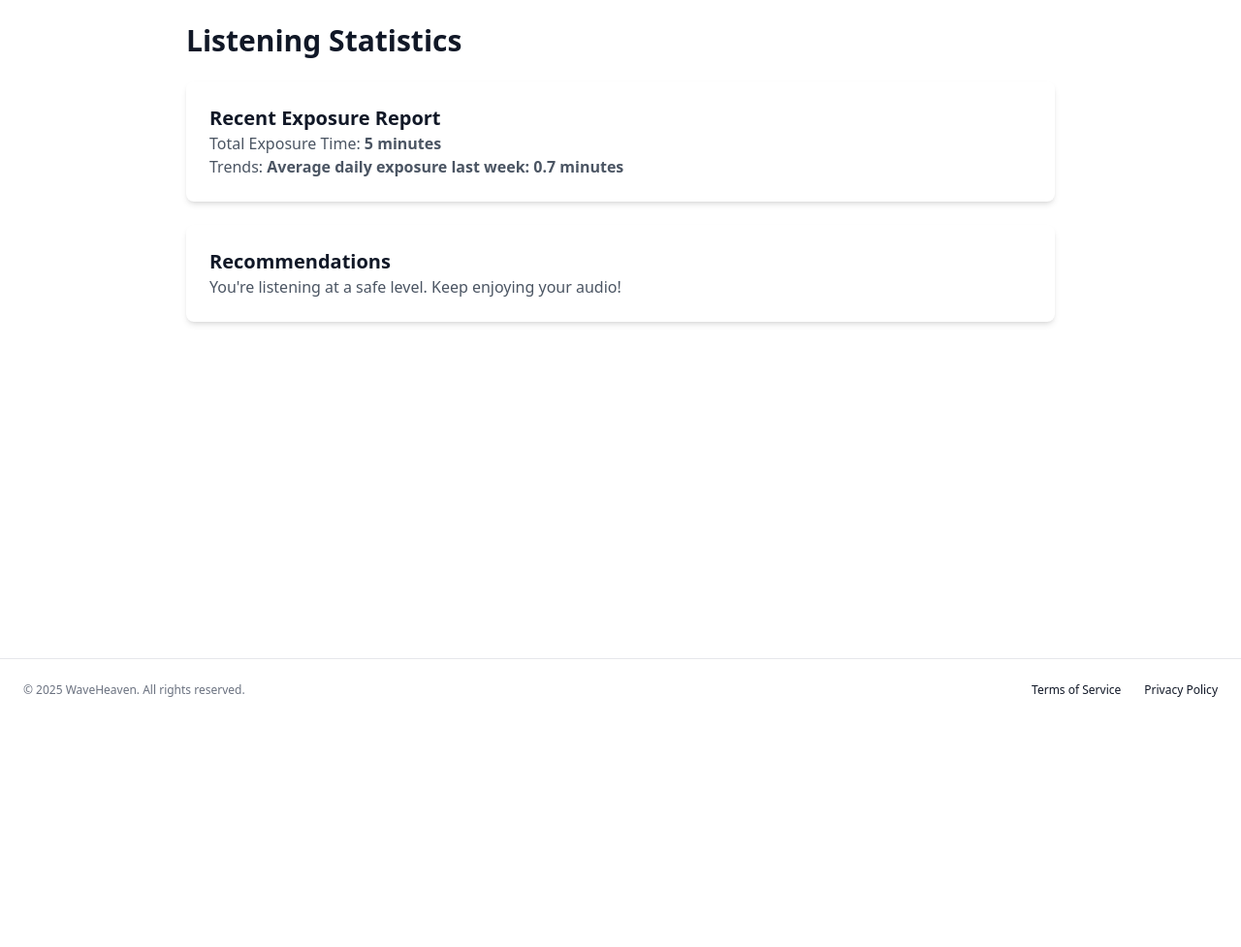
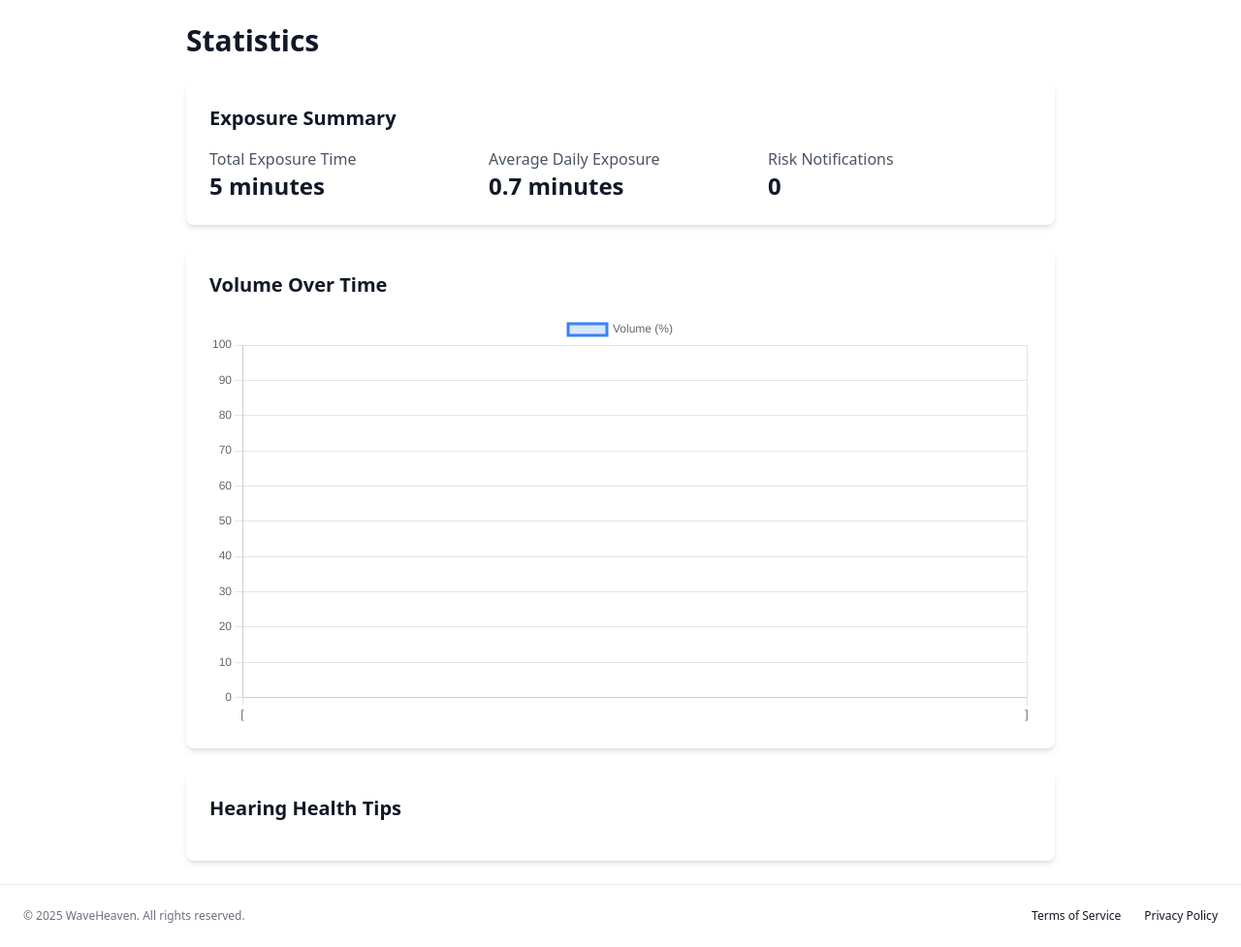
Before and after one commit to AGR-23/WaveHeaven, a Django app: page /statistics/ in a window 1280 px wide. Shown: the part 56-1033 px from the top of the page at 97% size. Before the commit the page ends 775 px from the top, so only its background shows below. Run offline with Django 5.2, Linux system fonts and the light colour scheme; a user stored in the database is signed in; data comes from the database, SQL or seed files in the repository; both versions use the stored data as it was after the commit; data that the repository does not hold is empty; some libraries are stand-ins or nearby versions.

Commit message:
Implementing graphics

```diff
--- a/waveheavenproject/profiles/templates/statistics.html
+++ b/waveheavenproject/profiles/templates/statistics.html
@@ -7,6 +7,7 @@
     <title>WaveHeaven - User Statistics</title>
     <script src="https://cdn.tailwindcss.com"></script>
     <script src="https://unpkg.com/lucide@latest"></script>
+    <script src="https://cdn.jsdelivr.net/npm/chart.js"></script> <!-- Chart.js -->
     <script>
         tailwind.config = {
             darkMode: 'class',
@@ -48,22 +49,42 @@
     <!-- Main Content -->
     <main class="flex-1 p-6">
         <div class="max-w-4xl mx-auto">
-            <h1 class="text-3xl font-bold mb-6">Listening Statistics</h1>
+            <h1 class="text-3xl font-bold mb-6">Statistics</h1>
 
-            {% if message %}
-                <p class="text-gray-500 dark:text-gray-400">{{ message }}</p>
-            {% else %}
-                <div class="bg-white dark:bg-gray-800 rounded-lg shadow-md p-6">
-                    <h2 class="text-xl font-semibold">Recent Exposure Report</h2>
-                    <p class="text-gray-600 dark:text-gray-400">Total Exposure Time: <strong>{{ stats.total_exposure_time }} minutes</strong></p>
-                    <p class="text-gray-600 dark:text-gray-400">Trends: <strong>{{ stats.trends }}</strong></p>
+            <!-- Exposure Summary -->
+            <div class="bg-white dark:bg-gray-800 rounded-lg shadow-md p-6 mb-6">
+                <h2 class="text-xl font-semibold mb-4">Exposure Summary</h2>
+                <div class="grid grid-cols-1 md:grid-cols-3 gap-4">
+                    <div>
+                        <p class="text-gray-600 dark:text-gray-400">Total Exposure Time</p>
+                        <p class="text-2xl font-bold">{{ total_exposure_time }} minutes</p>
+                    </div>
+                    <div>
+                        <p class="text-gray-600 dark:text-gray-400">Average Daily Exposure</p>
+                        <p class="text-2xl font-bold">{{ average_daily_exposure }} minutes</p>
+                    </div>
+                    <div>
+                        <p class="text-gray-600 dark:text-gray-400">Risk Notifications</p>
+                        <p class="text-2xl font-bold">{{ risk_notifications }}</p>
+                    </div>
                 </div>
+            </div>
 
-                <div class="mt-6 bg-white dark:bg-gray-800 rounded-lg shadow-md p-6">
-                    <h2 class="text-xl font-semibold">Recommendations</h2>
-                    <p class="text-gray-600 dark:text-gray-400">{{ recommendations }}</p>
-                </div>
-            {% endif %}
+            <!-- Volume Over Time Chart -->
+            <div class="bg-white dark:bg-gray-800 rounded-lg shadow-md p-6 mb-6">
+                <h2 class="text-xl font-semibold mb-4">Volume Over Time</h2>
+                <canvas id="volumeChart"></canvas>
+            </div>
+
+            <!-- Hearing Health Tips -->
+            <div class="bg-white dark:bg-gray-800 rounded-lg shadow-md p-6">
+                <h2 class="text-xl font-semibold mb-4">Hearing Health Tips</h2>
+                <ul class="list-disc list-inside text-gray-600 dark:text-gray-400">
+                    {% for tip in health_tips %}
+                        <li>{{ tip }}</li>
+                    {% endfor %}
+                </ul>
+            </div>
         </div>
     </main>
 
@@ -76,6 +97,10 @@
         </nav>
     </footer>
 
+    <!-- Pasar datos de Django a JavaScript -->
+    {{ volume_data_json|json_script:"volumeData" }}
+    {{ volume_labels_json|json_script:"volumeLabels" }}
+
     <script>
         // Initialize Lucide icons
         lucide.createIcons();
@@ -84,6 +109,39 @@
         document.getElementById('darkModeToggle').addEventListener('click', () => {
             document.documentElement.classList.toggle('dark');
         });
+
+        // Obtener los datos desde el script generado por Django
+        const volumeData = {
+            labels: JSON.parse(document.getElementById('volumeLabels').textContent),
+            datasets: [{
+                label: 'Volume (%)',
+                data: JSON.parse(document.getElementById('volumeData').textContent),
+                borderColor: 'rgba(59, 130, 246, 1)',
+                backgroundColor: 'rgba(59, 130, 246, 0.2)',
+                fill: true,
+                tension: 0.4
+            }]
+        };
+
+        // Configuración del gráfico
+        const volumeConfig = {
+            type: 'line',
+            data: volumeData,
+            options: {
+                scales: {
+                    y: {
+                        beginAtZero: true,
+                        max: 100
+                    }
+                }
+            }
+        };
+
+        // Renderizar el gráfico
+        const volumeChart = new Chart(
+            document.getElementById('volumeChart'),
+            volumeConfig
+        );
     </script>
 </body>
 </html>
--- a/waveheavenproject/profiles/views.py
+++ b/waveheavenproject/profiles/views.py
@@ -7,6 +7,16 @@ from django.contrib.auth.decorators import login_required
 from wa.models import UserPreferences
 from .models import UserStatistics, ExposureReport
 from .forms import SoundProfileForm
+from django.shortcuts import render, get_object_or_404
+from django.contrib.auth.decorators import login_required
+from wa.models import UserPreferences, ExposureReport, AudioAdjustmentRecord, HearingRiskNotification
+from datetime import timedelta
+from django.shortcuts import render, get_object_or_404
+from django.contrib.auth.decorators import login_required
+from django.core.serializers.json import DjangoJSONEncoder
+import json
+from wa.models import UserPreferences, ExposureReport, AudioAdjustmentRecord, HearingRiskNotification
+from profiles.models import UserStatistics
 
 def profiles_page(request):
     return render(request, 'sound_profiles.html')
@@ -122,25 +132,45 @@ def edit_profile(request, profile_index):
 @csrf_exempt
 @login_required
 def user_statistics(request):
+    # Obtener las preferencias del usuario
     user_prefs = get_object_or_404(UserPreferences, user=request.user)
-    user_stats = UserStatistics.objects.filter(user=user_prefs).first()
 
-    if user_stats:
-        total_exposure_time = user_stats.get_total_exposure_time()
-        average_daily_exposure = user_stats.get_average_daily_exposure_last_week()
-        trends = f"Average daily exposure last week: {average_daily_exposure:.1f} minutes"
-        recommendations = user_stats.get_recommendations()
+    # Calcular el tiempo total de exposición
+    exposure_reports = ExposureReport.objects.filter(user=user_prefs)
+    total_exposure_time = sum(report.total_exposure_time for report in exposure_reports)
+
+    # Calcular el tiempo promedio diario de exposición
+    if exposure_reports:
+        average_daily_exposure = total_exposure_time / 7  # Promedio diario en la última semana
     else:
-        total_exposure_time = 0
-        trends = "No recent exposure data available."
-        recommendations = "No recommendations available."
+        average_daily_exposure = 0
+
+    # Obtener el número de notificaciones de riesgo
+    risk_notifications = HearingRiskNotification.objects.filter(user=user_prefs).count()
+
+    # Obtener datos para el gráfico de volumen
+    audio_adjustments = AudioAdjustmentRecord.objects.filter(user=user_prefs).order_by('timestamp')
+    volume_data = [adjustment.recommended_volume for adjustment in audio_adjustments]
+    volume_labels = [adjustment.timestamp.strftime('%H:%M') for adjustment in audio_adjustments]
+
+    # Convertir los datos a JSON
+    volume_data_json = json.dumps(volume_data, cls=DjangoJSONEncoder)
+    volume_labels_json = json.dumps(volume_labels, cls=DjangoJSONEncoder)
+
+    # Consejos de salud auditiva
+    health_tips = []
+    if risk_notifications > 0:
+        health_tips.append("You have had high volume peaks. Consider reducing the volume in noisy environments.")
+    if total_exposure_time > 120:  # Más de 2 horas
+        health_tips.append("Remember to take 5-minute breaks every hour when listening to audio for extended periods.")
 
     return render(request, 'statistics.html', {
-        'stats': {
-            'total_exposure_time': total_exposure_time,
-            'trends': trends,
-        },
-        'recommendations': recommendations,
+        'total_exposure_time': total_exposure_time,
+        'average_daily_exposure': round(average_daily_exposure, 1),
+        'risk_notifications': risk_notifications,
+        'volume_data_json': volume_data_json,
+        'volume_labels_json': volume_labels_json,
+        'health_tips': health_tips,
     })
 
 from django.views.decorators.csrf import csrf_exempt
@@ -162,35 +192,39 @@ from .models import UserPreferences
 @csrf_exempt
 @login_required
 def user_profile(request):
+    # Obtener las preferencias del usuario
     user_prefs = get_object_or_404(UserPreferences, user=request.user)
 
-    # Calculate age
+    # Calcular la edad
     if user_prefs.birthday:
         today = date.today()
         age = today.year - user_prefs.birthday.year - ((today.month, today.day) < (user_prefs.birthday.month, user_prefs.birthday.day))
     else:
         age = "N/A"
 
-    # Retrieve user statistics
+    # Obtener las estadísticas del usuario usando el modelo proxy UserStatistics
     user_stats = UserStatistics.objects.filter(user=user_prefs).first()
-    total_time = user_stats.total_exposure_time if user_stats else 0
+    total_time = user_stats.get_total_exposure_time() if user_stats else 0
     sessions_this_week = user_stats.get_sessions_last_week() if user_stats else 0
 
-    # Retrieve hearing test results
-    hearing_report = ExposureReport.objects.filter(user=user_prefs).order_by('-date').first()
-    hearing_data = hearing_report.frequency_data if hearing_report else []
+    # Obtener los ajustes de volumen recientes
+    audio_adjustments = AudioAdjustmentRecord.objects.filter(user=user_prefs).order_by('-timestamp')[:10]  # Últimos 10 ajustes
+    volume_data = [adjustment.recommended_volume for adjustment in audio_adjustments]
+    volume_labels = [adjustment.timestamp.strftime('%H:%M') for adjustment in audio_adjustments]
 
-    # Debugging
-    print(f"Total Time: {total_time}, Sessions: {sessions_this_week}, Hearing Data: {hearing_data}")
+    # Obtener las notificaciones de riesgo
+    risk_notifications = HearingRiskNotification.objects.filter(user=user_prefs).order_by('-date_and_time')[:5]  # Últimas 5 notificaciones
 
+    # Pasar los datos a la plantilla
     context = {
         "user_prefs": user_prefs,
         "age": age,
         "preferred_volume": round(user_prefs.ideal_volume, 1),
         "total_time": total_time,
         "sessions_this_week": sessions_this_week,
-        "hearing_report": hearing_report,
-        "hearing_data": hearing_data,
+        "volume_data": json.dumps(volume_data, cls=DjangoJSONEncoder),  # Datos de volumen para el gráfico
+        "volume_labels": json.dumps(volume_labels, cls=DjangoJSONEncoder),  # Etiquetas de tiempo para el gráfico
+        "risk_notifications": risk_notifications,  # Notificaciones de riesgo
     }
 
     return render(request, "profile.html", context)
```
Also changed, not shown: waveheavenproject/profiles/templates/profile.html (+58 -7 lines), waveheavenproject/db.sqlite3.
